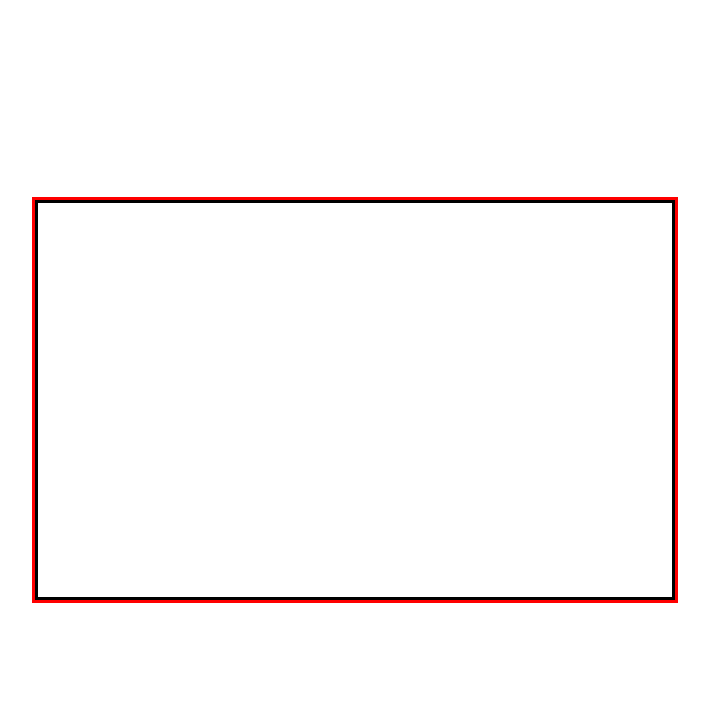
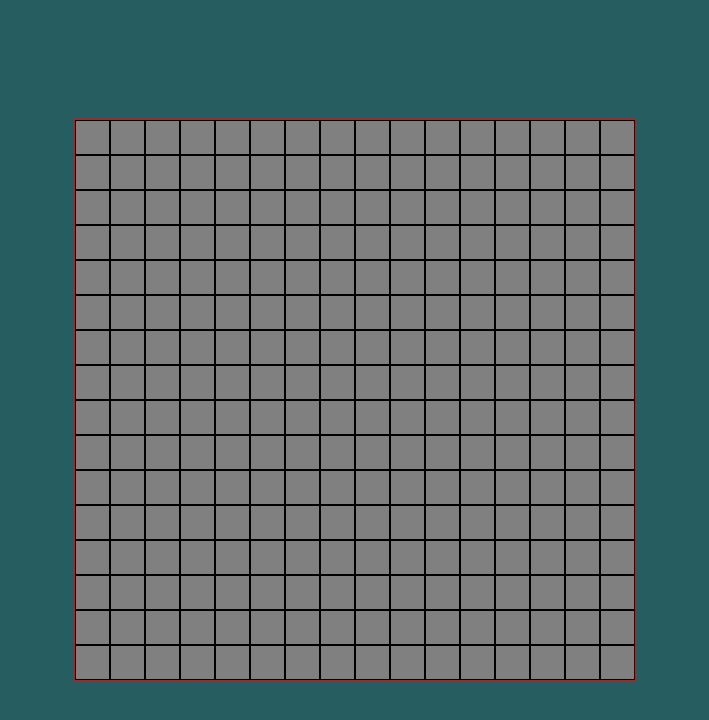
Before and after one commit to VeejayPL/etch-a-sketch, a plain HTML site: page index.html in a window 1280 px wide. Shown: the whole page, without its empty margins (285-994 px from the left). Drawn offline with Linux system fonts and the light colour scheme.

Commit message:
Add grid

```diff
--- a/script.js
+++ b/script.js
@@ -1,4 +1,11 @@
 const container = document.querySelector("#container");
-const divGrid = document.createElement("div");
-divGrid.classList.add("grid");
-container.appendChild(divGrid);
+
+function drawGrid(gridSize) {
+  container.style.gridTemplateColumns = `repeat(${gridSize}, auto)`;
+  for (let i = 0; i < gridSize * gridSize; i++) {
+    const square = container.appendChild(document.createElement("div"));
+    square.classList.add("box");
+  }
+}
+
+drawGrid(16);
--- a/style.css
+++ b/style.css
@@ -1,26 +1,24 @@
 body,
 html {
+  background: #265d61;
   margin: 0;
   padding: 0;
   font-family: sans-serif;
   height: 100vh;
   display: flex;
-  align-content: center;
+  align-items: center;
   justify-content: center;
 }
 
 .container {
-  border: solid red;
-  display: flex;
-  justify-content: center;
-  align-self: center;
-  height: 50vh;
-  width: 50vw;
+  display: grid;
+  height: 70vh;
+  width: 70vh;
+  background: grey;
+  border: solid red 0.5px;
 }
 
-.grid {
-  display: flex;
-  flex: 1;
-  flex-wrap: wrap;
-  border: solid black;
+.box {
+  box-sizing: border-box;
+  border: solid black 0.5px;
 }
```
